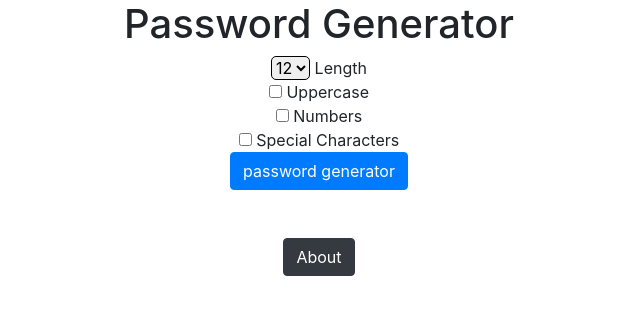
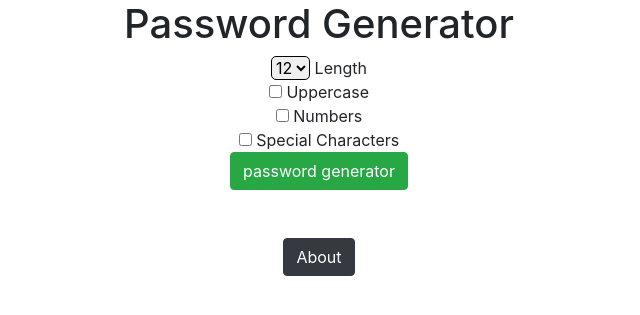
Before and after one commit to soroush32r/django3-password-generator, a Django app: page / in a window 1280 px wide. Shown: the top 315 px of the page, without its empty margins (321-961 px from the left). Run offline with Django 3.2, Linux system fonts and the light colour scheme; some libraries are stand-ins or nearby versions.

Commit message:
change the password generator button color

```diff
--- a/generator/templates/generator/home.html
+++ b/generator/templates/generator/home.html
@@ -27,7 +27,7 @@
     <input type="checkbox" name = "special"> Special Characters
     <br>
 
-    <input type="submit" value="password generator" class="btn btn-primary">
+    <input type="submit" value="password generator" class="btn btn-success">
     <br><br><br>
     <a href="{% url 'about' %}" class="btn btn-dark">About</a>
   </form>
```
